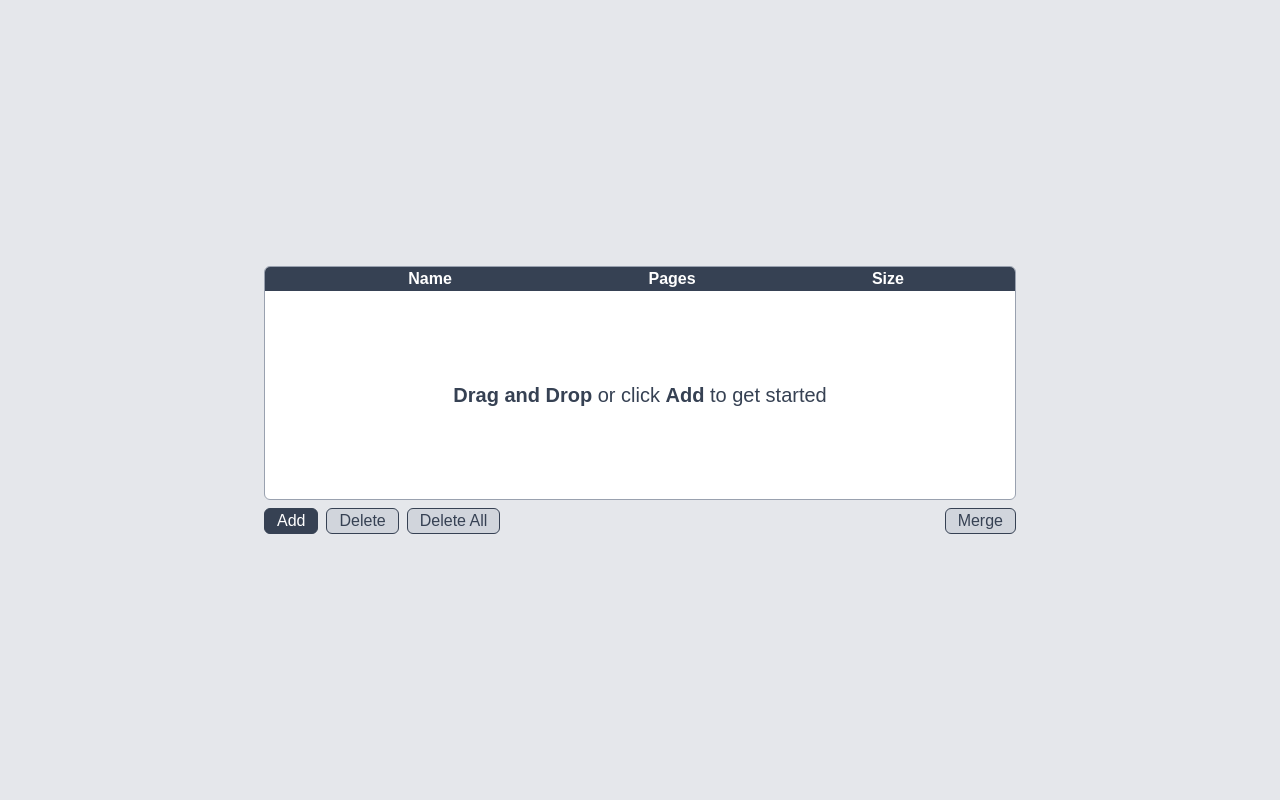
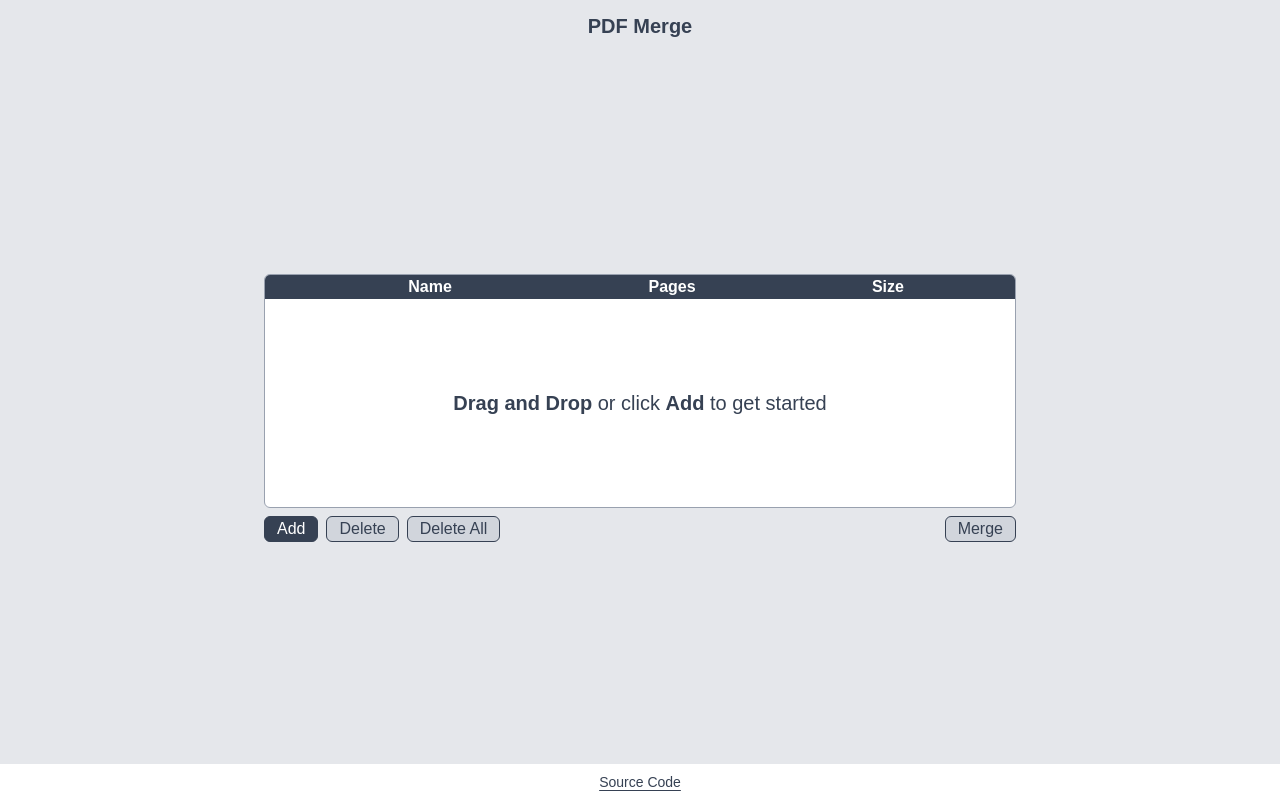
Before and after one commit to nougat-sw/pdf-merge, a React (Vite) app: page / in a window 1280 px wide. Built offline with nearby package versions, Linux system fonts and the light colour scheme; a web font is replaced by a local one.

Commit message:
feat: header and footer

```diff
--- a/src/App.tsx
+++ b/src/App.tsx
@@ -3,8 +3,16 @@ import { Toaster } from "react-hot-toast";
 
 export default function App() {
     return (
-        <div className="flex min-h-dvh items-center justify-center bg-gray-200 text-gray-700">
+        <div className="flex min-h-dvh flex-col items-center justify-between bg-gray-200 text-gray-700">
+            <div className="w-full p-3 text-center text-xl font-semibold">
+                <h1>PDF Merge</h1>
+            </div>
             <Table />
+            <div className="w-full bg-white py-2 text-center text-sm">
+                <a className="underline underline-offset-3" href="https://github.com/nougat-sw/pdf-merge">
+                    Source Code
+                </a>
+            </div>
             <Toaster />
         </div>
     );
```
